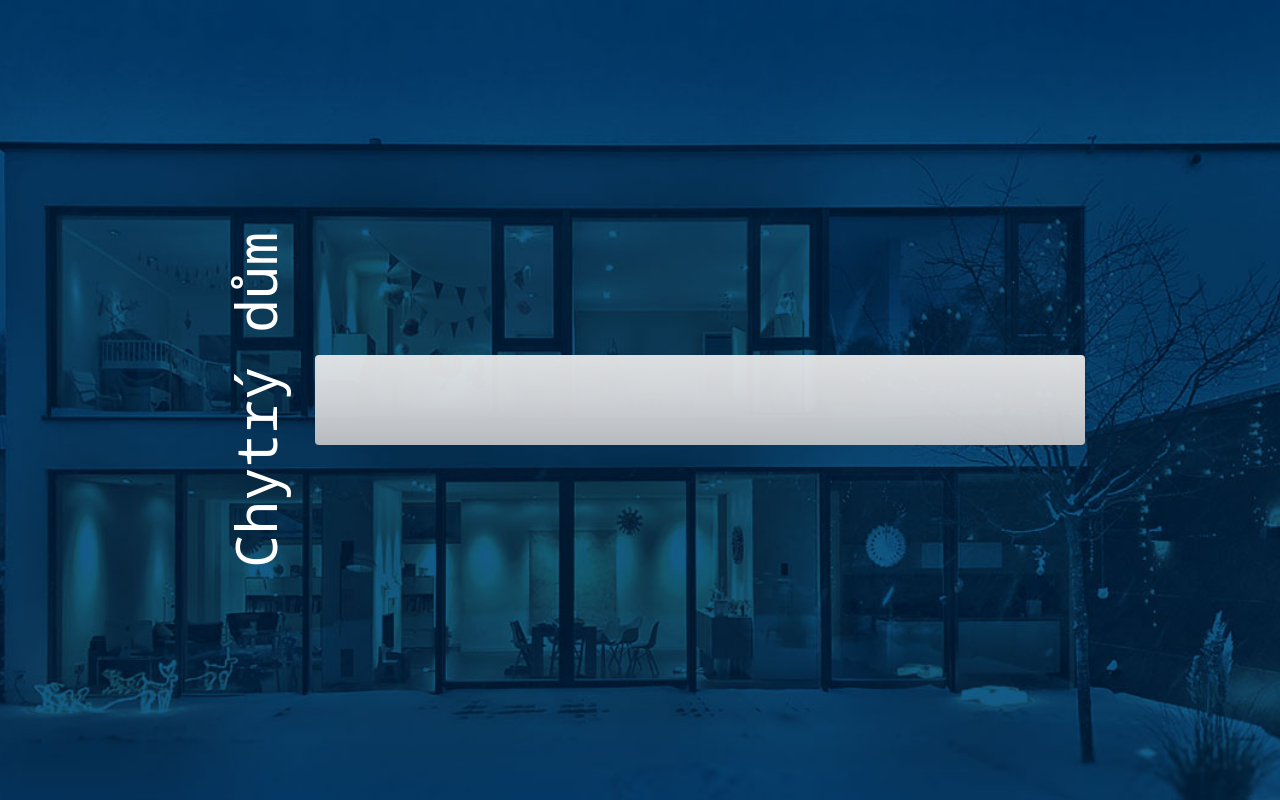
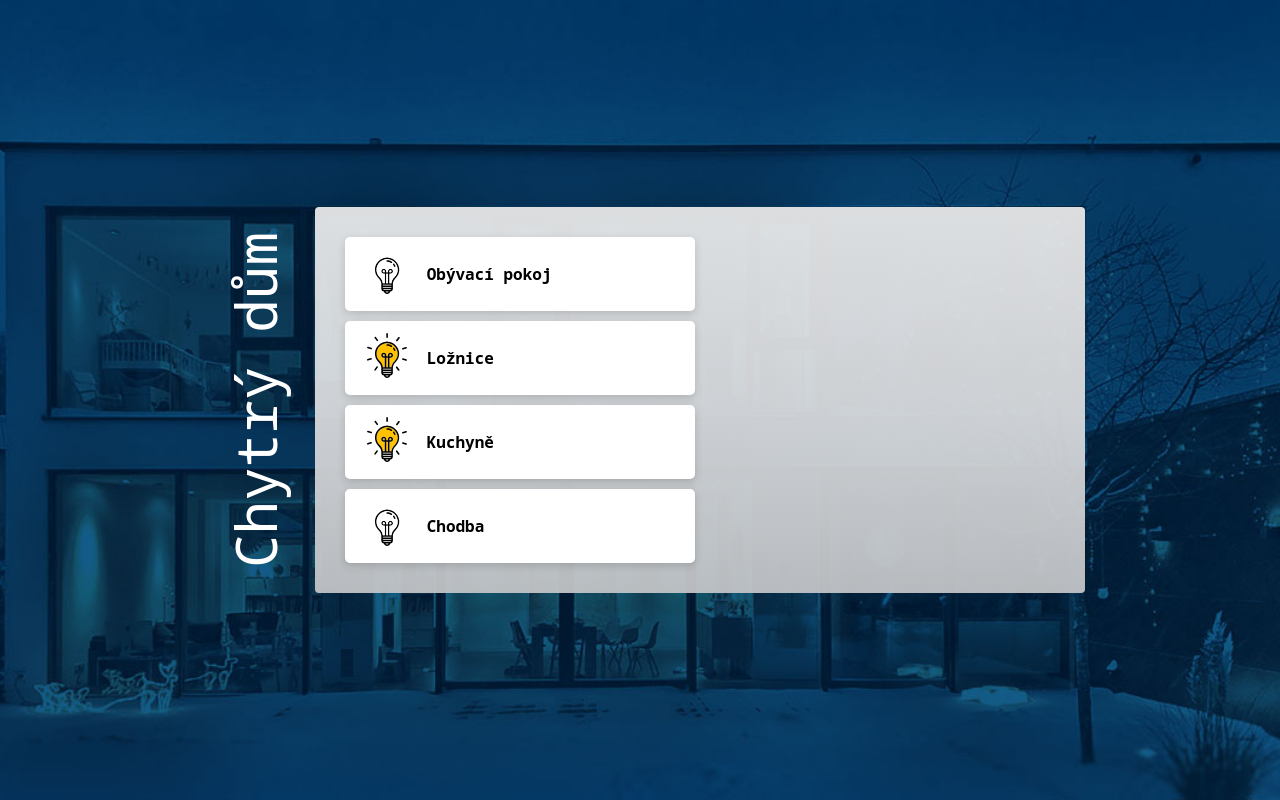
Before and after one commit to havraiv/projekt-chytry-dum, a React app: page / in a window 1280 px wide. Built offline with nearby package versions, Linux system fonts and the light colour scheme.

Commit message:
Light component done

```diff
--- a/src/components/Dashboard/components/Lights/components/Light/index.jsx
+++ b/src/components/Dashboard/components/Lights/components/Light/index.jsx
@@ -1,15 +1,21 @@
-import React from 'react';
+import React, { useState } from 'react';
 import './style.css';
 import lightOffImg from './img/light-off.svg';
 import lightOnImg from './img/light-on.svg';
 
-export const Light = () => {
+export const Light = ({ name, state }) => {
+  const [lightState, setLightState] = useState(state);
   return (
-    <div className="light">
+    <div
+      className="light"
+      onClick={() => {
+        lightState === 'on' ? setLightState('off') : setLightState('on');
+      }}
+    >
       <div className="light__icon">
-        <img src={lightOffImg} />
+        <img src={lightState === 'on' ? lightOnImg : lightOffImg} />
       </div>
-      <div className="light__name">Chodba</div>
+      <div className="light__name">{name}</div>
     </div>
   );
 };
--- a/src/components/Dashboard/components/Lights/index.jsx
+++ b/src/components/Dashboard/components/Lights/index.jsx
@@ -1,6 +1,13 @@
 import React from 'react';
 import './style.css';
+import { Light } from './components/Light';
 
-export const Lights = () => {
-  return <div className="lights"></div>;
+export const Lights = ({ lights }) => {
+  return (
+    <div className="lights">
+      {lights.map(({ name, state }) => {
+        return <Light name={name} state={state} key={name} />;
+      })}
+    </div>
+  );
 };
--- a/src/components/Dashboard/index.jsx
+++ b/src/components/Dashboard/index.jsx
@@ -1,7 +1,11 @@
 import React from 'react';
 import './style.css';
+import { Lights } from './components/Lights';
 
 export const Dashboard = ({ data }) => {
-  console.log(data);
-  return <main className="dashboard"></main>;
+  return (
+    <main className="dashboard">
+      <Lights lights={data.lights} />
+    </main>
+  );
 };
--- a/src/smartHomeData.js
+++ b/src/smartHomeData.js
@@ -1,4 +1,4 @@
-export const smartHomeData = {
+const smartHomeData = {
   lights: [
     {
       name: 'Obývací pokoj',
@@ -25,7 +25,7 @@ export const smartHomeData = {
   energyConsumption: {
     electricity: 36.7,
     water: 14.1,
-	}
+  },
 };
 
 export default smartHomeData;
```
Lines whose indentation alone changed are shown as unchanged.
